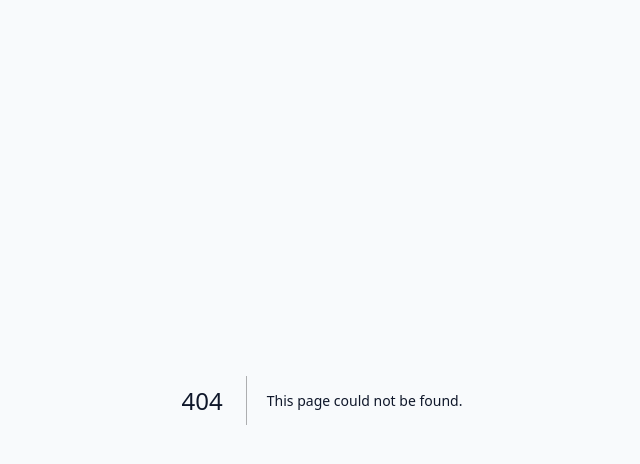
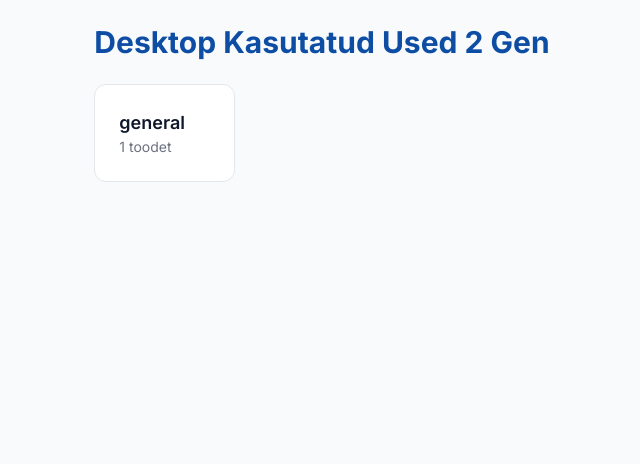
Before and after one commit to raivoto/canman.github.io, a Next.js app: page /pood/desktop-kasutatud-used-2-gen in a window 1280 px wide. Before the commit this address had no page. Shown: the top 464 px of the page, without its empty margins (318-958 px from the left). Built offline with nearby package versions, Linux system fonts and the light colour scheme.

Commit message:
Create page.tsx

```diff
--- /dev/null
+++ b/src/app/pood/[top]/page.tsx
@@ -0,0 +1,22 @@
+import fs from 'fs'; import path from 'path'; import Link from 'next/link';
+export default function Page({ params }: { params: { top: string } }) {
+  const dir = path.join(process.cwd(), `src/data/products/${params.top}`);
+  if (!fs.existsSync(dir)) return <div>404</div>;
+  const subs = fs.readdirSync(dir).filter(f=>f.endsWith('.json')).map(f=>{
+    const data = JSON.parse(fs.readFileSync(path.join(dir,f),'utf8'));
+    return { slug: f.replace('.json',''), name: data[0]?.subCategory || f.replace('.json',''), count: data.length };
+  });
+  return (
+    <div className="max-w-7xl mx-auto p-6">
+      <h1 className="text-3xl font-bold mb-6 capitalize" style={{color:'#0e4da4'}}>{params.top.replace(/-/g,' ')}</h1>
+      <div className="grid grid-cols-1 md:grid-cols-3 gap-4">
+        {subs.map(s=>(
+          <Link key={s.slug} href={`/pood/${params.top}/${s.slug}`} className="border rounded-xl p-6 hover:shadow bg-white">
+            <div className="font-semibold text-lg">{s.name}</div>
+            <div className="text-gray-500 text-sm">{s.count} toodet</div>
+          </Link>
+        ))}
+      </div>
+    </div>
+  );
+}
```
